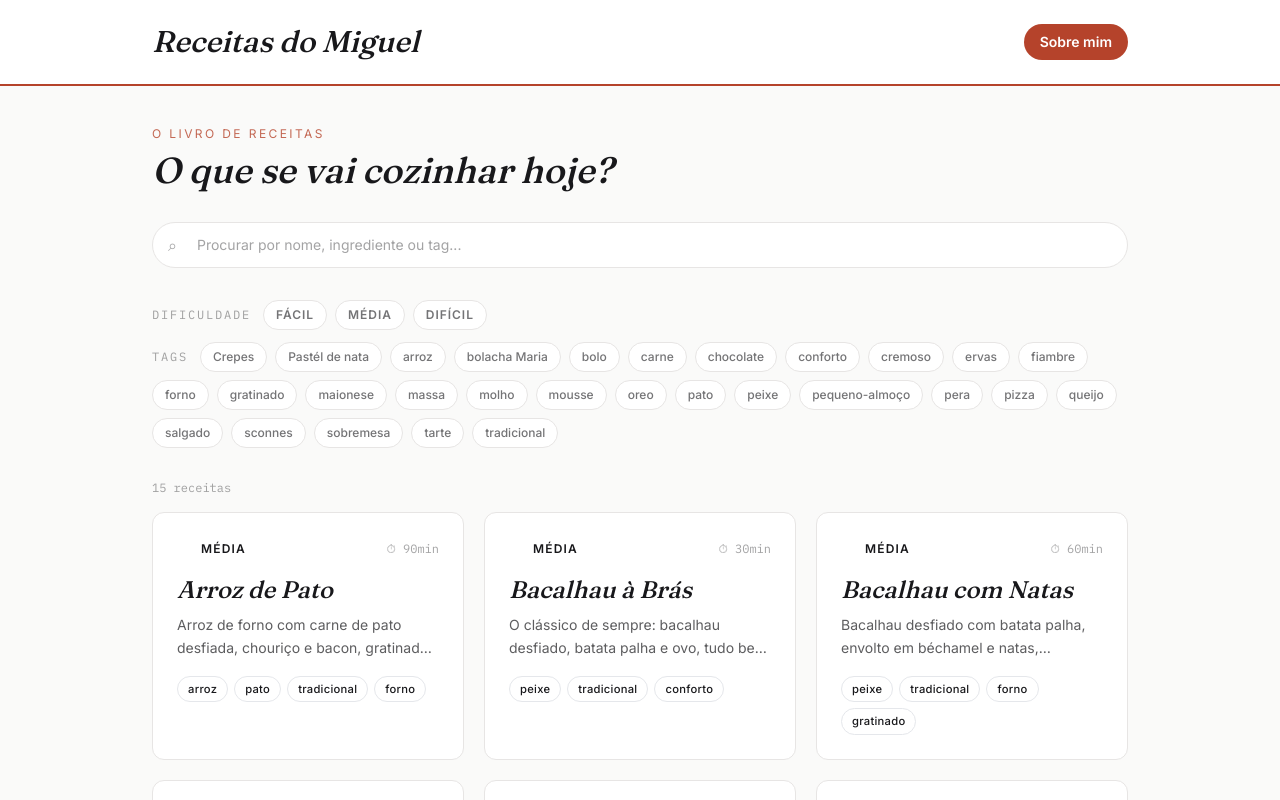
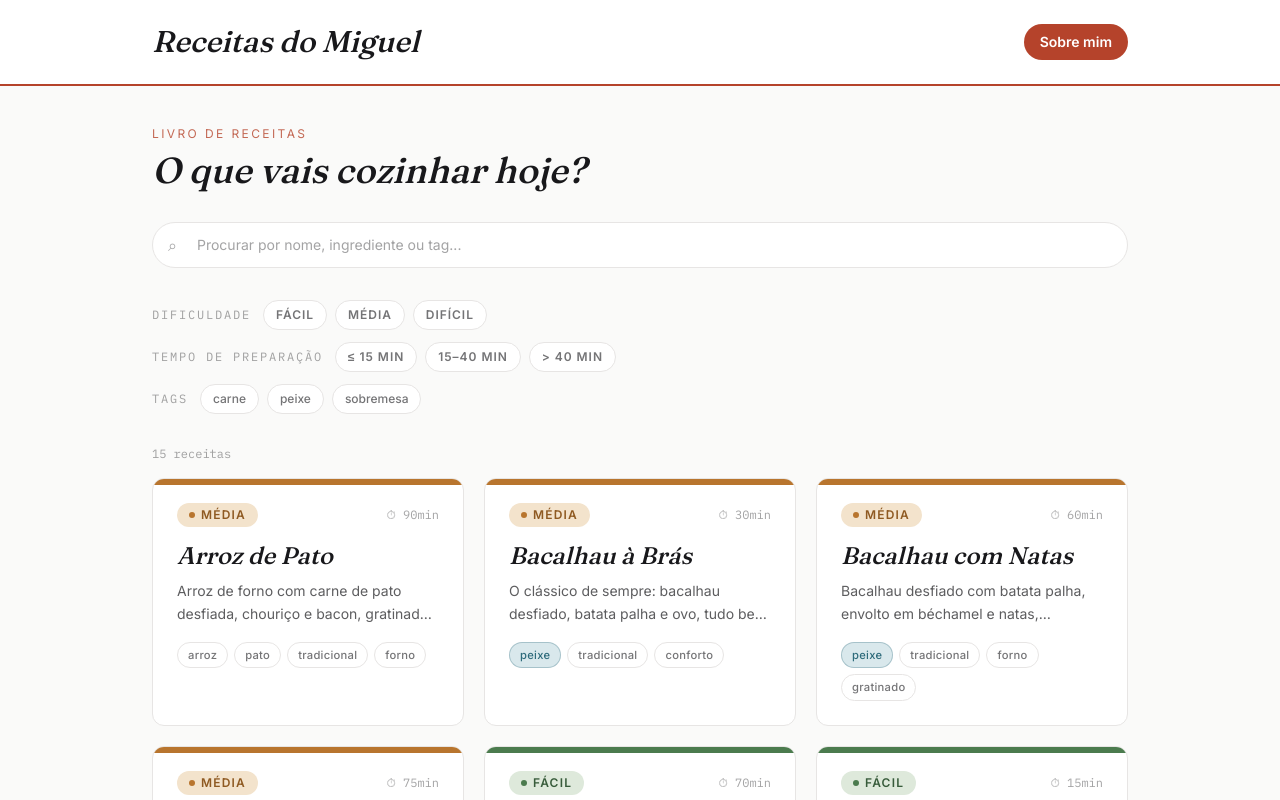
Before and after one commit to MiguelAlves27/Receitas, a Next.js app: page / in a window 1280 px wide. Shown: the top 800 px of the page. Built offline with nearby package versions, Linux system fonts and the light colour scheme.

Commit message:
Feat: filter by prep time, Fix: layout

```diff
--- a/app/page.js
+++ b/app/page.js
@@ -1,16 +1,15 @@
 import RecipesExplorer from '../components/RecipesExplorer';
-import { getAllRecipes, getAllTags } from '../lib/recipes';
+import { getAllRecipes } from '../lib/recipes';
 
 export default function HomePage() {
   const recipes = getAllRecipes();
-  const allTags = getAllTags();
 
   return (
     <div>
       <div className="mb-8">
-        <p className="text-xs tracking-[0.2em] uppercase text-accent/80 mb-2">o livro de receitas</p>
+        <p className="text-xs tracking-[0.2em] uppercase text-accent/80 mb-2">Livro de receitas</p>
         <h1 className="font-display italic text-3xl md:text-4xl text-ink">
-          O que se vai cozinhar hoje?
+          O que vais cozinhar hoje?
         </h1>
       </div>
 
@@ -20,7 +19,7 @@ export default function HomePage() {
           <code className="font-mono">data/receitas</code> para começares.
         </p>
       ) : (
-        <RecipesExplorer recipes={recipes} allTags={allTags} />
+        <RecipesExplorer recipes={recipes} />
       )}
     </div>
   );
--- a/app/receitas/[slug]/page.js
+++ b/app/receitas/[slug]/page.js
@@ -9,7 +9,7 @@ export function generateStaticParams() {
 
 export function generateMetadata({ params }) {
   const recipe = getRecipeBySlug(params.slug);
-  return { title: `${recipe.title} — Receitas do Miguel` };
+  return { title: `${recipe.title}` };
 }
 
 function IngredientRow({ ing }) {
--- a/components/RecipesExplorer.js
+++ b/components/RecipesExplorer.js
@@ -2,7 +2,7 @@
 
 import { useMemo, useState } from 'react';
 import RecipeCard from './RecipeCard';
-import { ALL_DIFFICULTIES, tagColor } from '../lib/colors';
+import { ALL_DIFFICULTIES, FILTER_TAGS, tagColor } from '../lib/colors';
 
 function normalize(text) {
   return text
@@ -11,10 +11,17 @@ function normalize(text) {
     .toLowerCase();
 }
 
-export default function RecipesExplorer({ recipes, allTags }) {
+const PREP_TIME_RANGES = [
+  { label: '≤ 15 min', min: 0, max: 15 },
+  { label: '15–40 min', min: 15, max: 40 },
+  { label: '> 40 min', min: 40, max: Infinity },
+];
+
+export default function RecipesExplorer({ recipes }) {
   const [query, setQuery] = useState('');
-  const [activeTags, setActiveTags] = useState([]);
+  const [activeTag, setActiveTag] = useState(null);
   const [activeDifficulty, setActiveDifficulty] = useState(null);
+  const [activePrepTime, setActivePrepTime] = useState(null);
 
   const filtered = useMemo(() => {
     const q = normalize(query.trim());
@@ -23,10 +30,12 @@ export default function RecipesExplorer({ recipes, allTags }) {
       if (activeDifficulty && (recipe.difficulty || 'fácil') !== activeDifficulty) {
         return false;
       }
-      if (activeTags.length > 0) {
-        const recipeTags = recipe.tags || [];
-        const hasAllTags = activeTags.every((tag) => recipeTags.includes(tag));
-        if (!hasAllTags) return false;
+      if (activePrepTime) {
+        const prepTime = recipe.prepTime ?? 0;
+        if (prepTime <= activePrepTime.min || prepTime > activePrepTime.max) return false;
+      }
+      if (activeTag && !(recipe.tags || []).includes(activeTag)) {
+        return false;
       }
       if (q) {
         const haystack = normalize(
@@ -36,25 +45,28 @@ export default function RecipesExplorer({ recipes, allTags }) {
       }
       return true;
     });
-  }, [recipes, query, activeTags, activeDifficulty]);
+  }, [recipes, query, activeTag, activeDifficulty, activePrepTime]);
 
   function toggleTag(tag) {
-    setActiveTags((prev) =>
-      prev.includes(tag) ? prev.filter((t) => t !== tag) : [...prev, tag]
-    );
+    setActiveTag((prev) => (prev === tag ? null : tag));
   }
 
   function toggleDifficulty(difficulty) {
     setActiveDifficulty((prev) => (prev === difficulty ? null : difficulty));
   }
 
+  function togglePrepTime(range) {
+    setActivePrepTime((prev) => (prev?.label === range.label ? null : range));
+  }
+
   function clearFilters() {
     setQuery('');
-    setActiveTags([]);
+    setActiveTag(null);
     setActiveDifficulty(null);
+    setActivePrepTime(null);
   }
 
-  const hasActiveFilters = query || activeTags.length > 0 || activeDifficulty;
+  const hasActiveFilters = query || activeTag || activeDifficulty || activePrepTime;
 
   return (
     <div>
@@ -91,12 +103,32 @@ export default function RecipesExplorer({ recipes, allTags }) {
         ))}
       </div>
 
+      <div className="flex flex-wrap items-center gap-2 mb-3">
+        <span className="text-xs uppercase tracking-[0.15em] text-ink/40 font-mono mr-1">
+          tempo de preparação
+        </span>
+        {PREP_TIME_RANGES.map((range) => (
+          <button
+            key={range.label}
+            type="button"
+            onClick={() => togglePrepTime(range)}
+            className={`text-xs font-semibold uppercase tracking-[0.08em] rounded-full px-3 py-1.5 border transition-colors ${
+              activePrepTime?.label === range.label
+                ? 'bg-accent text-white border-accent'
+                : 'bg-white text-ink/60 border-line hover:border-accent/40'
+            }`}
+          >
+            {range.label}
+          </button>
+        ))}
+      </div>
+
       <div className="flex flex-wrap items-center gap-2 mb-8">
         <span className="text-xs uppercase tracking-[0.15em] text-ink/40 font-mono mr-1">
           tags
         </span>
-        {allTags.map((tag) => {
-          const active = activeTags.includes(tag);
+        {FILTER_TAGS.map((tag) => {
+          const active = activeTag === tag;
           const color = tagColor(tag);
           return (
             <button
--- a/lib/colors.js
+++ b/lib/colors.js
@@ -1,20 +1,18 @@
 // Paleta de cores por tag/dificuldade, mantida aqui para o Tailwind JIT
 // conseguir encontrar as classes literais (não podem ser construídas em runtime).
 
-const TAG_PALETTE = [
-  { bg: 'bg-accentSoft', text: 'text-accentDark', border: 'border-accent/30' },
-  { bg: 'bg-sageSoft', text: 'text-sageDark', border: 'border-sage/30' },
-  { bg: 'bg-amberSoft', text: 'text-amberDark', border: 'border-amber/30' },
-  { bg: 'bg-oceanSoft', text: 'text-ocean', border: 'border-ocean/30' },
-  { bg: 'bg-plumSoft', text: 'text-plum', border: 'border-plum/30' },
-];
+export const FILTER_TAGS = ['carne', 'peixe', 'sobremesa'];
+
+const TAG_PALETTE = {
+  carne: { bg: 'bg-accentSoft', text: 'text-accentDark', border: 'border-accent/30' },
+  peixe: { bg: 'bg-oceanSoft', text: 'text-ocean', border: 'border-ocean/30' },
+  sobremesa: { bg: 'bg-plumSoft', text: 'text-plum', border: 'border-plum/30' },
+};
+
+const DEFAULT_TAG_COLOR = { bg: 'bg-white', text: 'text-ink/60', border: 'border-line' };
 
 export function tagColor(tag) {
-  let hash = 0;
-  for (let i = 0; i < tag.length; i++) {
-    hash = (hash * 31 + tag.charCodeAt(i)) >>> 0;
-  }
-  return TAG_PALETTE[hash % TAG_PALETTE.length];
+  return TAG_PALETTE[tag] || DEFAULT_TAG_COLOR;
 }
 
 const DIFFICULTY_PALETTE = {
--- a/lib/recipes.js
+++ b/lib/recipes.js
@@ -22,9 +22,3 @@ export function getRecipeBySlug(slug) {
   const data = JSON.parse(raw);
   return { ...data, slug };
 }
-
-export function getAllTags() {
-  const tags = new Set();
-  getAllRecipes().forEach((r) => (r.tags || []).forEach((t) => tags.add(t)));
-  return Array.from(tags).sort();
-}
--- a/tailwind.config.js
+++ b/tailwind.config.js
@@ -3,6 +3,7 @@ module.exports = {
   content: [
     './app/**/*.{js,jsx}',
     './components/**/*.{js,jsx}',
+    './lib/**/*.{js,jsx}',
   ],
   theme: {
     extend: {
```
Also changed, not shown: 1 other file (tests, documents, lock files or other folders).
